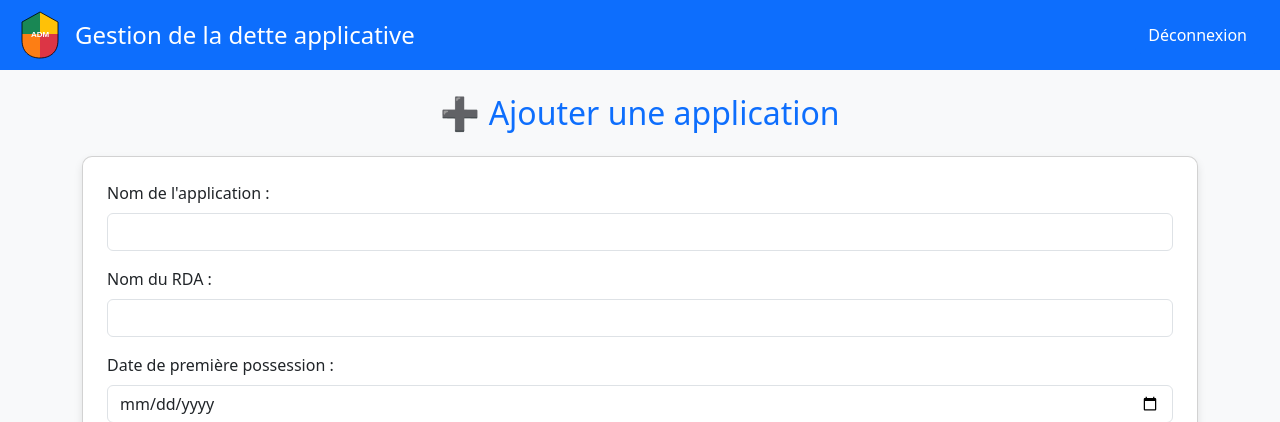
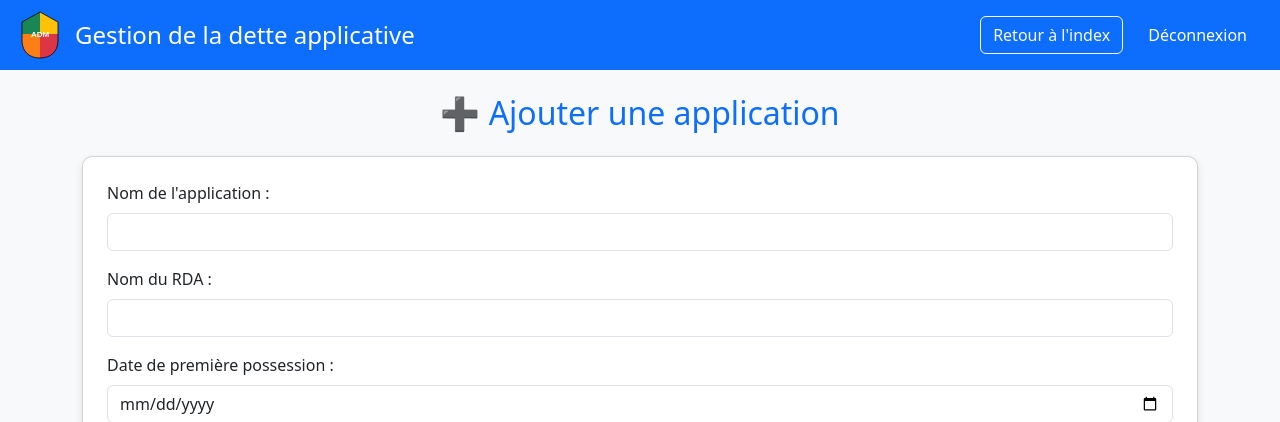
Before and after one commit to rumeaug17/ADM, a Flask app: page /add in a window 1280 px wide. Shown: the top 422 px of the page. Run offline with Flask 3, Linux system fonts and the light colour scheme; the visitor is signed in with stand-in values (Sample User, id 1).

Commit message:
Update base.html

```diff
--- a/templates/base.html
+++ b/templates/base.html
@@ -57,6 +57,9 @@
 		<h1>Gestion de la dette applicative</h1>
 	</div>
 	<div class="header-right">
+	{% if request.endpoint != 'index' %}
+      		<a href="{{ url_for('index') }}" class="btn btn-outline-light me-2">Retour à l'index</a>
+    	{% endif %}
 	{% if session.logged_in %}
 		<a href="/logout" class="btn btn-primary">Déconnexion</a>
     {% endif %}
```
